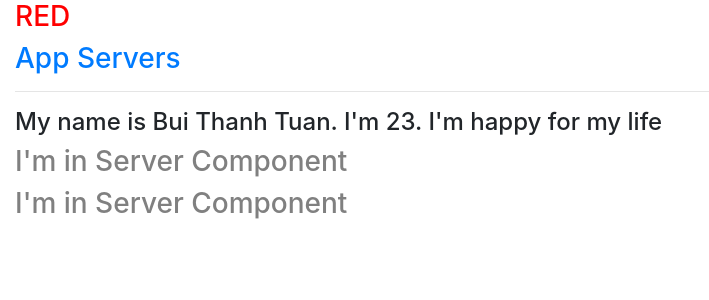
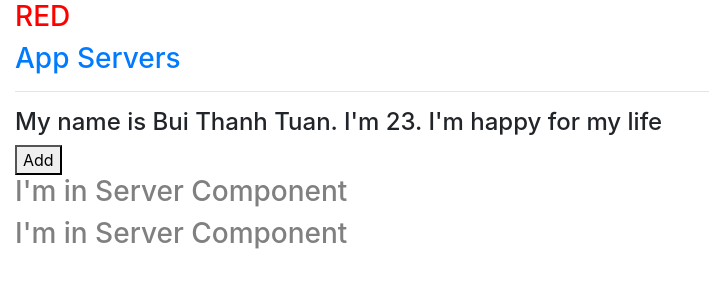
Before and after one commit to tuannnn38/angular-fundamentals, an Angular app: page / in a window 1280 px wide. Shown: the top 300 px of the page, without its empty margins (0-709 px from the left). Built offline with nearby package versions, Linux system fonts and the light colour scheme.

Commit message:
udpate property binding

```diff
--- a/src/app/servers/servers.component.html
+++ b/src/app/servers/servers.component.html
@@ -4,7 +4,8 @@
             <h3>RED</h3>
             <h3 class="text-primary">App Servers</h3>
             <hr>
-            <h4>My name is {{ name }}. I'm {{ age }}. I'm happy for my life</h4>
+            <h4>My name is {{ name }}. I'm {{ age }}. {{ "I'm happy for my life" }}</h4>
+            <button [disabled] = "isAvailiable">Add</button>
             <app-server></app-server>
             <app-server></app-server>
         </div>
--- a/src/app/servers/servers.component.ts
+++ b/src/app/servers/servers.component.ts
@@ -11,8 +11,10 @@ import { Component, OnInit } from '@angular/core';
 })
 export class ServersComponent implements OnInit {
 
-  name:string = "Bui Thanh Tuan";
-  age:number = 23;
+  name: string = "Bui Thanh Tuan";
+  age: number = 23;
+  isAvailiable: boolean = false;
+
 
   constructor() { }
 
```
